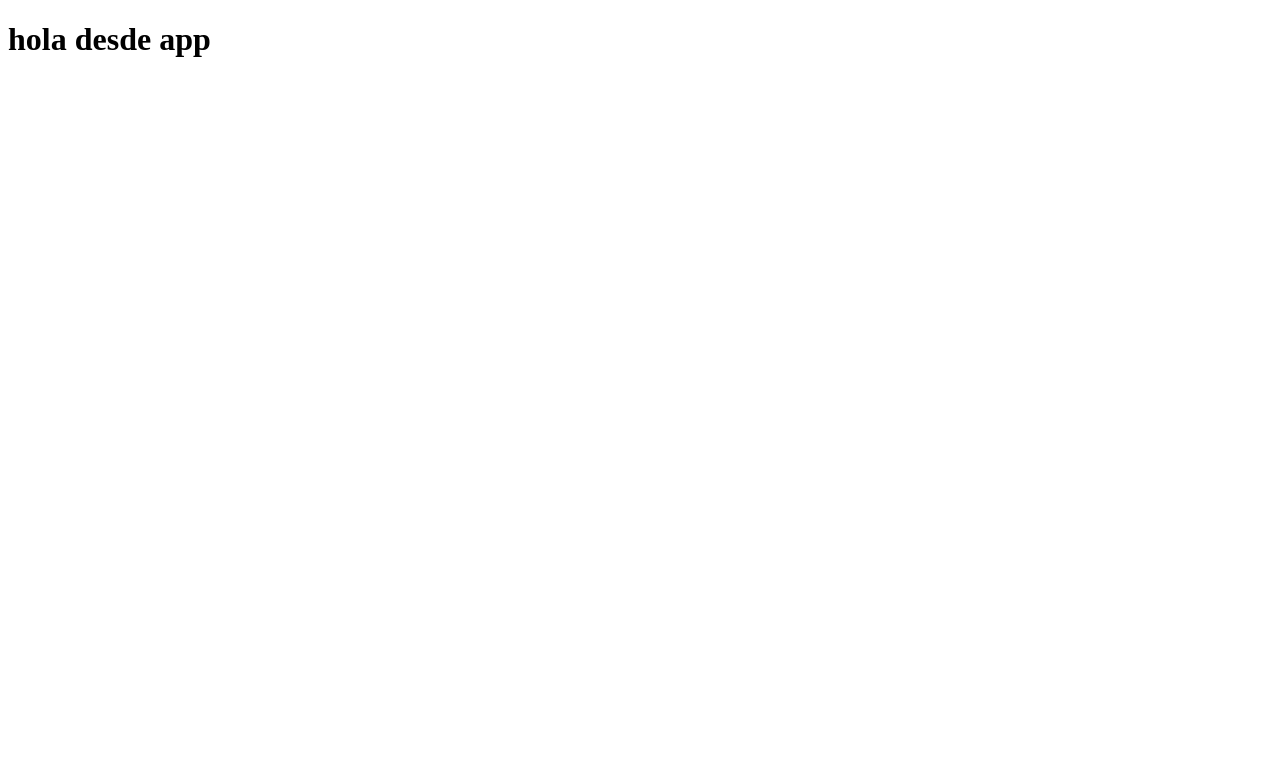
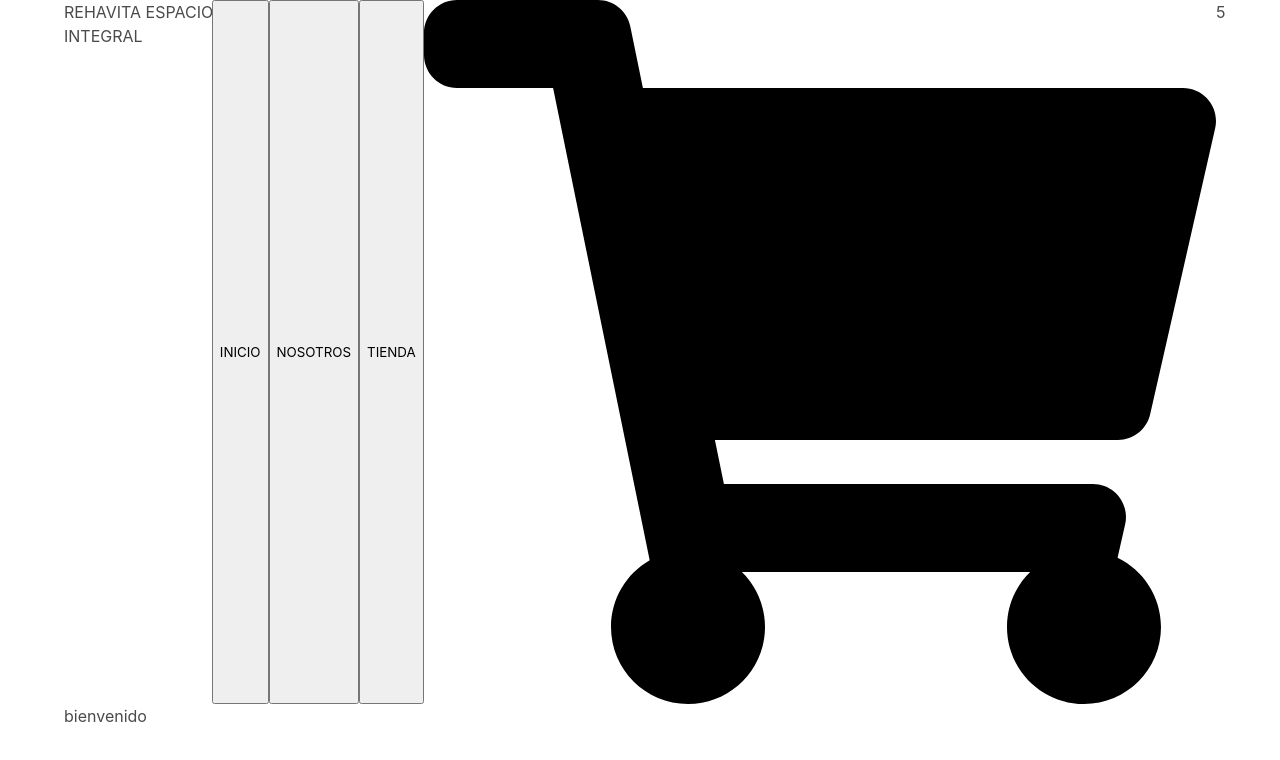
Before and after one commit to tperezromero5/react, a React (Create React App) app: page / in a window 1280 px wide. Shown: the top 760 px of the page. Built offline with nearby package versions, Linux system fonts and the light colour scheme.

Commit message:
preEntrega1 completa falta estilos

```diff
--- a/package.json
+++ b/package.json
@@ -6,6 +6,7 @@
     "@testing-library/jest-dom": "^5.17.0",
     "@testing-library/react": "^13.4.0",
     "@testing-library/user-event": "^13.5.0",
+    "bulma": "^0.9.4",
     "react": "^18.2.0",
     "react-dom": "^18.2.0",
     "react-scripts": "5.0.1",
--- a/src/App.js
+++ b/src/App.js
@@ -1,3 +1,9 @@
+import NavBar from "./components/NavBar/NavBar";
+import ItemListContainer from "./components/ItemListContainer/ItemListContainer";
+import "bulma/css/bulma.css";
 function App(){
-    return <h1>hola desde app</h1>}
+    return <div className="container">
+        <NavBar/>
+        <ItemListContainer greeting={"bienvenido"}/>
+    </div>}
     export default App;
--- /dev/null
+++ b/src/components/CartWidget/CartWidget.js
@@ -0,0 +1,8 @@
+import cart from "./assets/cart.svg"
+const CartWidget = () =>{
+    return <div className="container">
+        <img src={cart} alt="Cart-widget" />
+        5
+    </div>
+}
+export default CartWidget
--- /dev/null
+++ b/src/components/ItemListContainer/ItemListContainer.js
@@ -0,0 +1,6 @@
+const ItemListContainer= ({ greeting }) =>{
+    return <div className="container">
+        <h1>{greeting}</h1>
+    </div>
+}
+export default ItemListContainer
--- /dev/null
+++ b/src/components/NavBar/NavBar.js
@@ -0,0 +1,13 @@
+import CartWidget from "../CartWidget/CartWidget"
+const NavBar = () => {
+return<nav className="navbar">
+    <h3>REHAVITA ESPACIO INTEGRAL</h3>
+    <div className="navbar-brand">
+        <button>INICIO</button>
+        <button>NOSOTROS</button>
+        <button>TIENDA</button>
+    </div>
+    <CartWidget />
+</nav>
+}
+export default NavBar;
```
Also changed, not shown: src/components/CartWidget/assets/cart.svg (added), 1 other file (tests, documents, lock files or other folders).
